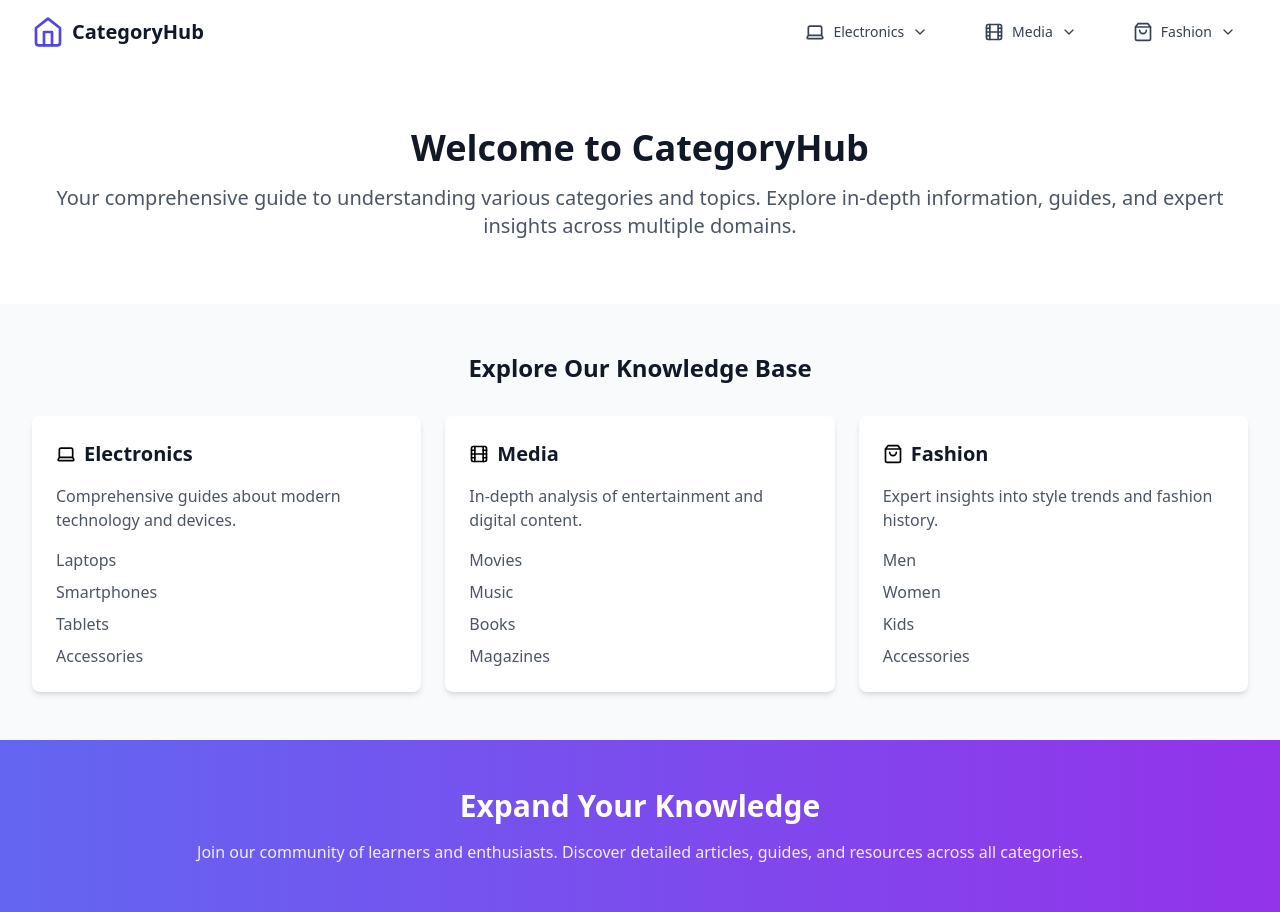
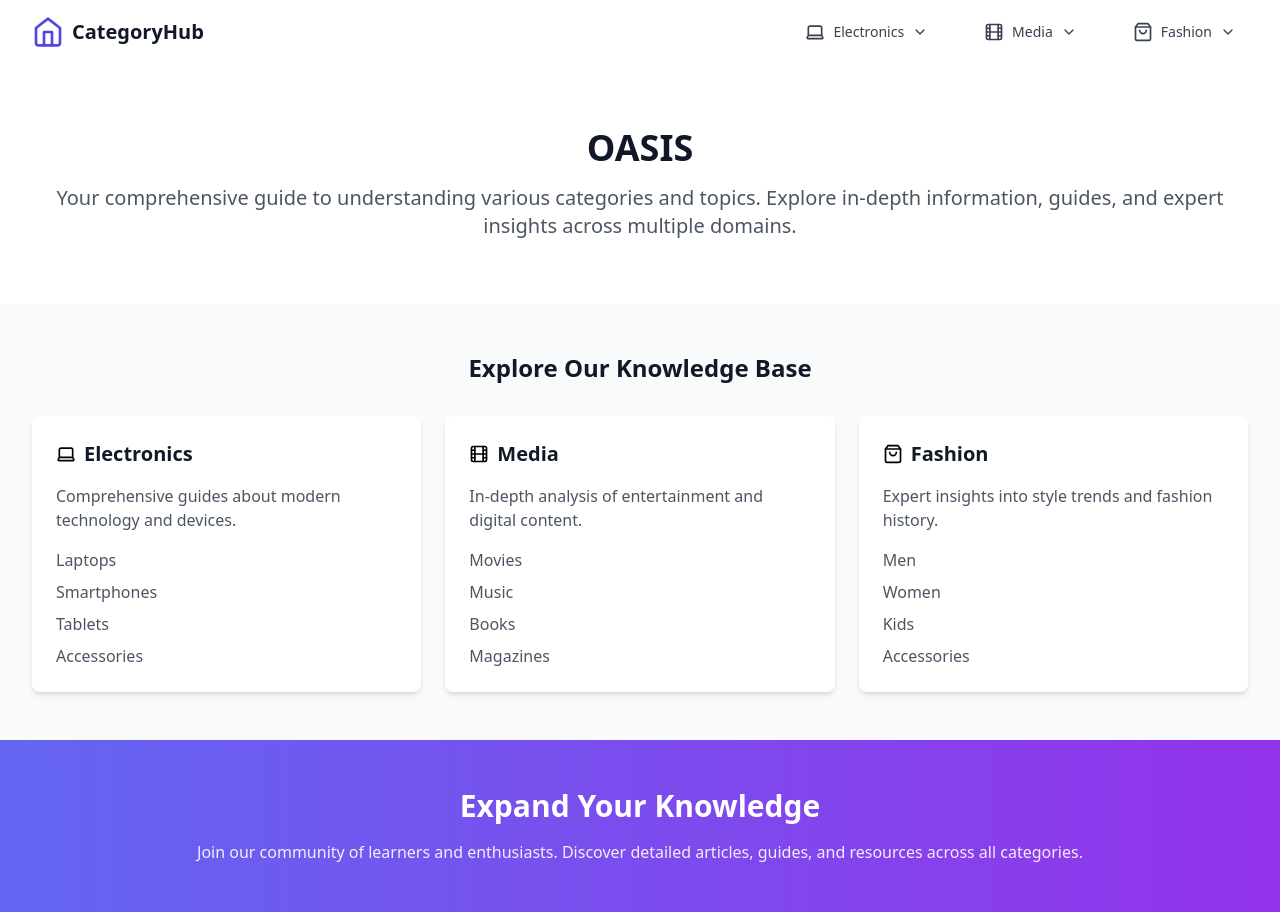
Before and after one commit to gulbazaur/sb1-cxgxrahf, a React (Vite) app: page / in a window 1280 px wide. Built offline with nearby package versions, Linux system fonts and the light colour scheme.

Commit message:
Update HomePage.tsx

```diff
--- a/src/pages/HomePage.tsx
+++ b/src/pages/HomePage.tsx
@@ -9,7 +9,7 @@ export function HomePage() {
       <div className="w-full bg-white py-16">
         <div className="px-4 sm:px-6 lg:px-8">
           <h1 className="text-4xl font-bold text-gray-900 mb-4 text-center">
-            Welcome to CategoryHub
+            OASIS
           </h1>
           <p className="text-xl text-gray-600 text-center">
             Your comprehensive guide to understanding various categories and topics.
```
